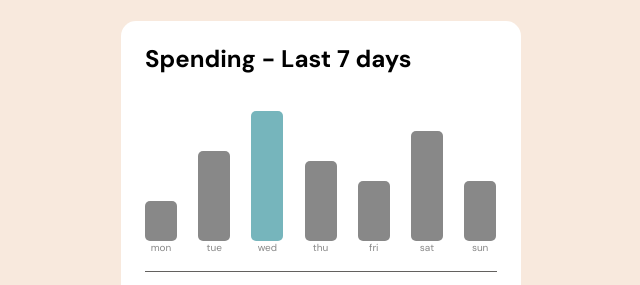
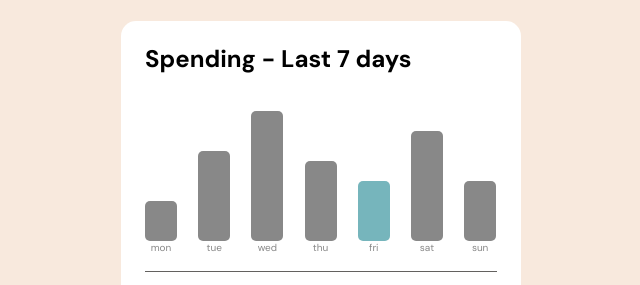
Before and after one commit to almamarie/HTML-CSS-Expenses-chart-component, a plain HTML site: page index.html in a window 1280 px wide. Shown: the part 289-574 px from the top of the page, without its empty margins (319-959 px from the left). Drawn offline with Linux system fonts and the light colour scheme.

Commit message:
edited the README.md file

```diff
--- a/css/style.css
+++ b/css/style.css
@@ -318,9 +318,11 @@ body {
   color: #888;
 }
 
-.current-day {
+/* This code was used to set the color of the current day
+before I useed javascript to do it. */
+/* .current-day {
   background-color: hsl(186, 34%, 60%);
-}
+} */
 
 /* =================================== */
 /* SUMMARY */
--- a/js/script.js
+++ b/js/script.js
@@ -29,12 +29,8 @@ let jsonData = [
     amount: 25.48,
   },
 ];
-const data = {};
 
-jsonData.map((ele) => {
-  data[ele.day] = ele.amount;
-});
-
+// This function returns the maximum amount in the list.
 const getMaxAmount = function () {
   let max = 0;
   jsonData.map((ele) => {
@@ -90,6 +86,13 @@ jsonData.forEach((data) => {
   });
 });
 
+// HIghlight the current day's color
+// extract the current day's first 3 letters and make them lower case
+const date = Date().toString();
+const concatDay = date.substring(0, 3).toLowerCase();
+document.querySelector(`.${concatDay}--bar`).style.backgroundColor =
+  "hsl(186, 34%, 60%)";
+
 // let wed = document.querySelector(".wed");
 // let wedHover = document.querySelector(".wed-hover-amount");
 // wed.addEventListener("mouseover", function () {
```
Also changed, not shown: images/solution-desktop-image.png (added), 2 other files.
